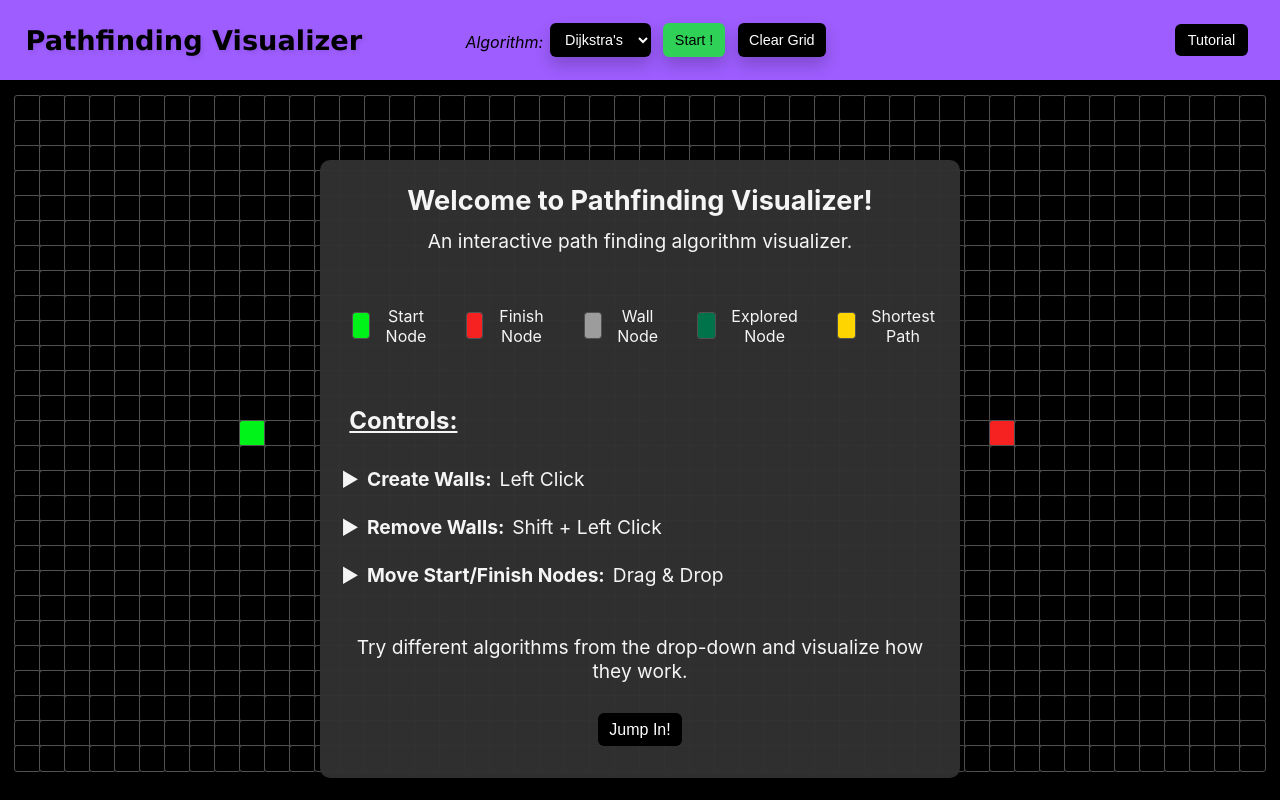
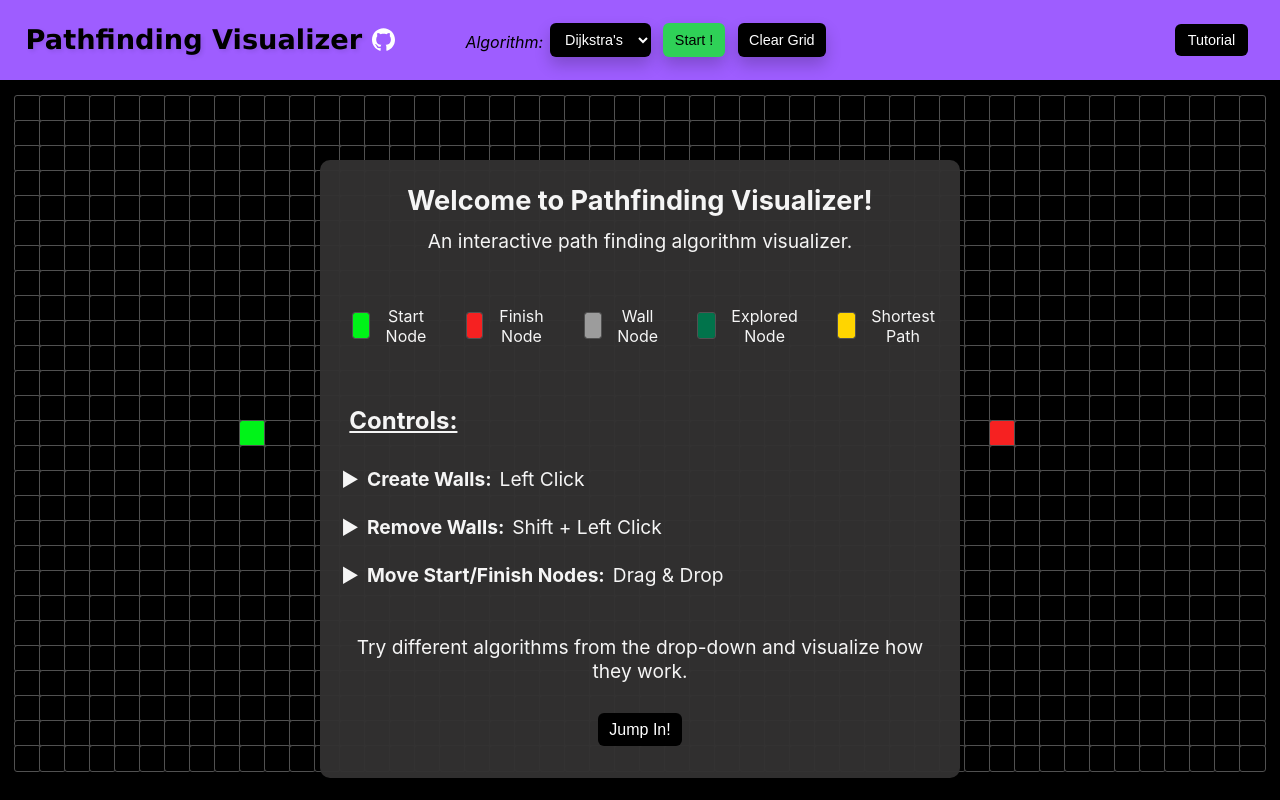
Before and after one commit to Ayudh-65/Pathfinding-Visualizer, a React (Create React App) app: page / in a window 1280 px wide. Built offline with nearby package versions, Linux system fonts and the light colour scheme.

Commit message:
Added github logo linked with repo

```diff
--- a/src/components/PathfindingVisualizer.css
+++ b/src/components/PathfindingVisualizer.css
@@ -35,6 +35,26 @@
     font-family:Verdana, Geneva, Tahoma, sans-serif;
     color: black;
     text-shadow: 2px 2px 4px rgba(0, 0, 0, 0.1);
+}
+
+.github-button {
+    padding: 0;
+    margin: 0;
+    background-color: transparent;
+    border: none;
+    outline: none;
+    cursor: pointer;
+    transition: transform 0.1s ease;
+    img {
+        padding-left: 10px;
+        padding-top: 4px;
+        width: 23px;
+        height: 23px;
+    }
+}
+
+.github-button:hover {
+    transform: scale(1.1);
 }
 
 .controlsDiv {
--- a/src/components/PathfindingVisualizer.jsx
+++ b/src/components/PathfindingVisualizer.jsx
@@ -233,7 +233,13 @@ export default function PathfindingVisualizer() {
   return (
     <div className="base">
       <div className="menu">
-        <div className="titleDiv">Pathfinding Visualizer</div>
+        <div className="titleDiv">Pathfinding Visualizer
+          <a href="https://github.com/Ayudh-65/pathfinding-visualizer" target="_blank" rel="noopener noreferrer">
+            <button className="github-button">
+              <img src={`${process.env.PUBLIC_URL}/github-logo.svg`} alt="GitHub Logo" />
+            </button>
+          </a>
+        </div>
         <div className="controlsDiv">
           <label htmlFor="algorithm" className="algoSelectLabel">Algorithm:</label>
           <select onChange={(e) => handleAlgoChange(e)} id="algorithm" className="algoDropDown">
```
Also changed, not shown: public/github-logo.svg (added).
